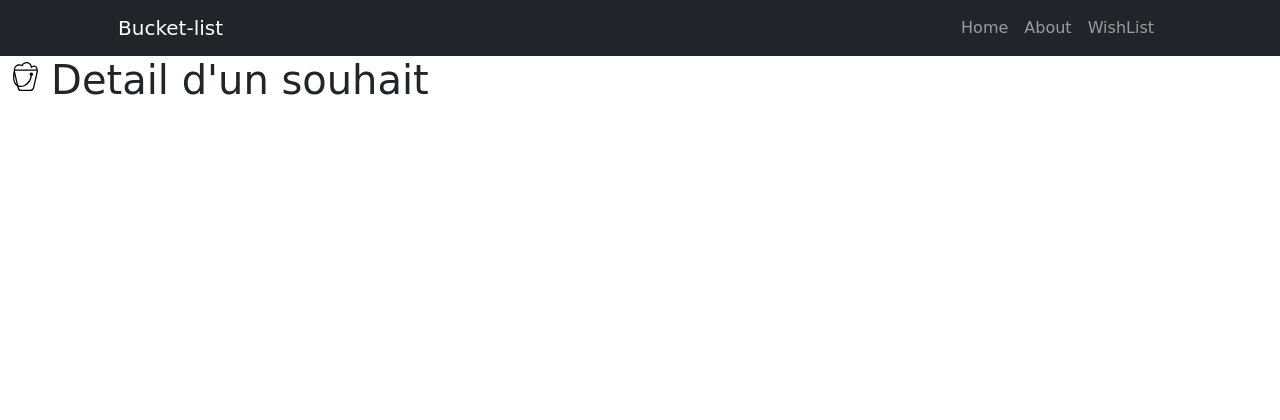
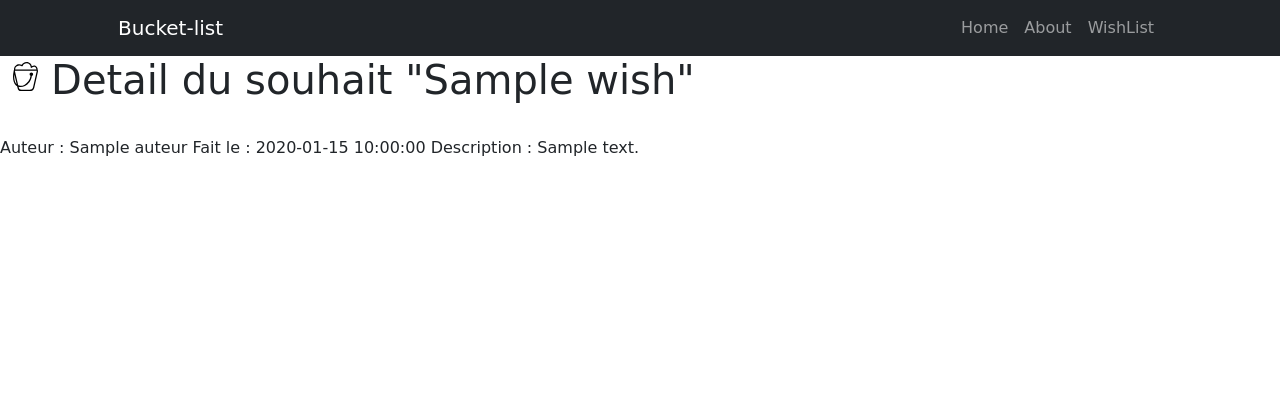
Before and after one commit to KevinHARAMENDY/Bucket-list, a Symfony app: template templates/wish/detail.html.twig in a window 1280 px wide. Shown: the top 420 px of the page. Run offline with Twig, Linux system fonts and the light colour scheme; the template is opened without the code that fills it: most values are stand-ins (such as "Sample title", 1, 10 or a date in 2020); some libraries are stand-ins or nearby versions.

Commit message:
Ajout des wish de BDD

```diff
--- a/src/Controller/WishController.php
+++ b/src/Controller/WishController.php
@@ -3,6 +3,7 @@
 namespace App\Controller;
 
 use App\Repository\WishRepository;
+use Doctrine\ORM\EntityManagerInterface;
 use Symfony\Bundle\FrameworkBundle\Controller\AbstractController;
 use Symfony\Component\HttpFoundation\Response;
 use Symfony\Component\Routing\Annotation\Route;
@@ -23,7 +24,7 @@ class WishController extends AbstractController
     /**
      * @Route("/detail_wish", name="detail")
      */
-    public function detail(): Response
+    public function detail($id, WishRepository $wr): Response
     {
         return $this->render('wish/detail.html.twig');
     }
--- a/templates/wish/detail.html.twig
+++ b/templates/wish/detail.html.twig
@@ -1,5 +1,11 @@
 {% extends "base.html.twig" %}
 
 {% block titre %}
-    Detail d'un souhait
+    Detail du souhait "{{ wish.titre }}"
 {% endblock %}
+
+{% block contenu %}
+    Auteur : {{ wish.auteur }}
+    Fait le : {{ wish.date_created }}
+    Description : {{ wish.description }}
+{% endblock %}
--- a/templates/wish/list.html.twig
+++ b/templates/wish/list.html.twig
@@ -5,10 +5,10 @@
 {% endblock %}
 
 {% block contenu %}
-    <h5>Bucket-List</h5>
-    <ul>
+    <ul class="list-group list-group-flush">
+    <li class="list-group-item list-group-item-dark"><h5>Bucket-List</h5></li>
     {% for w in wishes %}
-        <li>{{w.titre}}</li>
+        <li class="list-group-item list-group-item-action list-group-item-primary"><a href="{{ path('detail',{"id":w.id}) }}">{{w.titre}}</a></li>
     {% endfor %}
     </ul>
 {% endblock %}
```
Also changed, not shown: src/Repository/WishRepository.php (+8 -0 lines).
